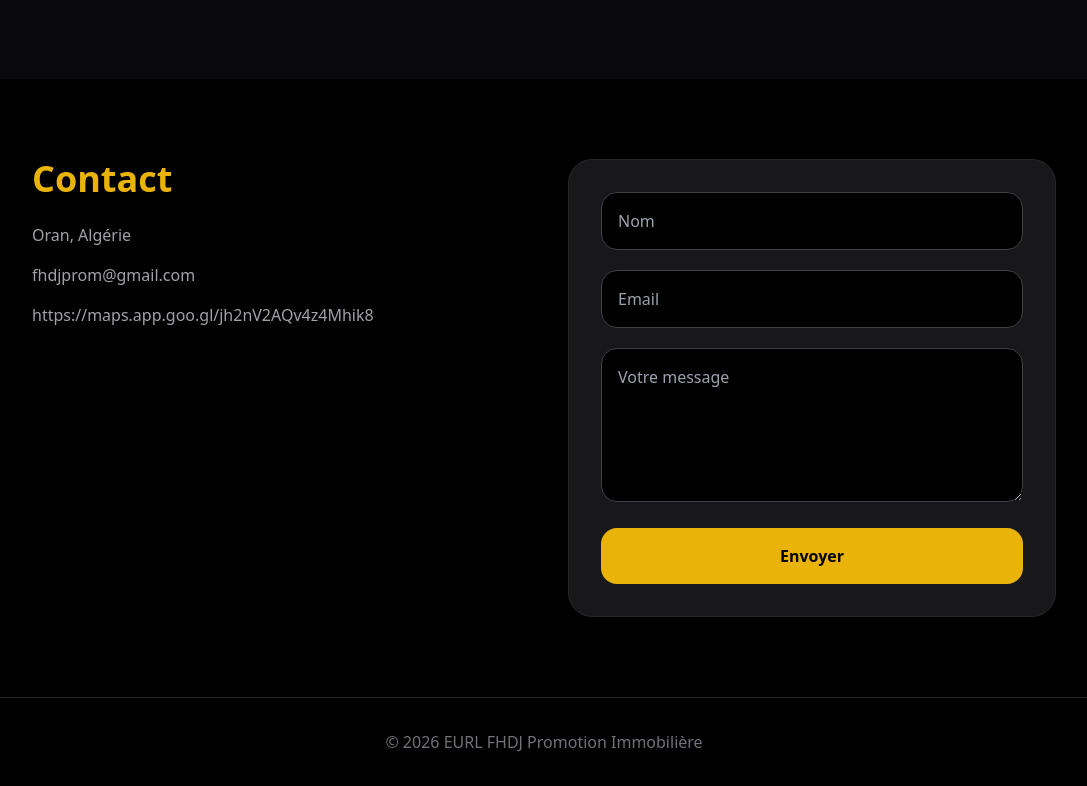
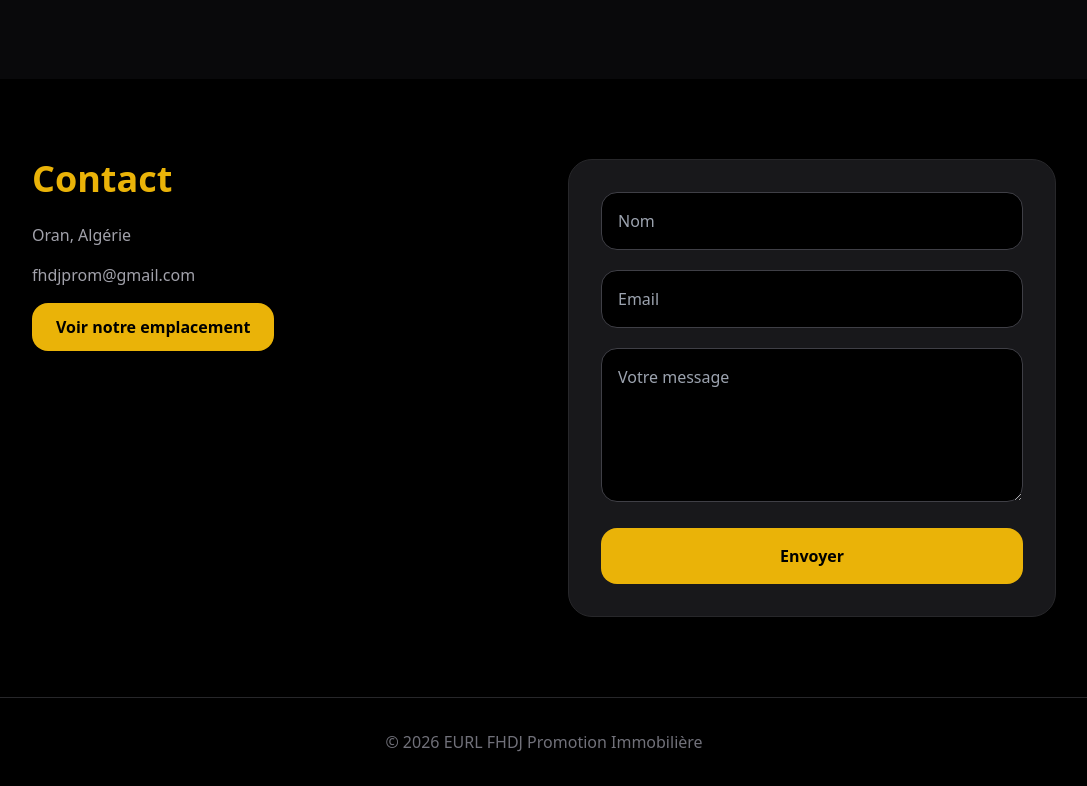
Before and after one commit to fhdjprom-lgtm/fhdj-promotion-immobiliere, a plain HTML site: page index.html in a window 1280 px wide. Shown: the part 2600-3386 px from the top of the page, without its empty margins (96-1183 px from the left). Drawn offline with nearby package versions, Linux system fonts and the light colour scheme; files whose address does not match are found by name.

Commit message:
Add files via upload

```diff
--- a/index.html
+++ b/index.html
@@ -199,7 +199,14 @@
             <div class="space-y-4 text-zinc-400">
               <p>Oran, Algérie</p>
               <p>fhdjprom@gmail.com</p>
-              <p>https://maps.app.goo.gl/jh2nV2AQv4z4Mhik8</p>
+              <a
+                href="https://maps.app.goo.gl/jh2nV2AQv4z4Mhik8"
+                target="_blank"
+                rel="noopener noreferrer"
+                class="inline-flex bg-yellow-500 text-black px-6 py-3 rounded-2xl font-semibold"
+              >
+                Voir notre emplacement
+              </a>
             </div>
           </div>
 
```
